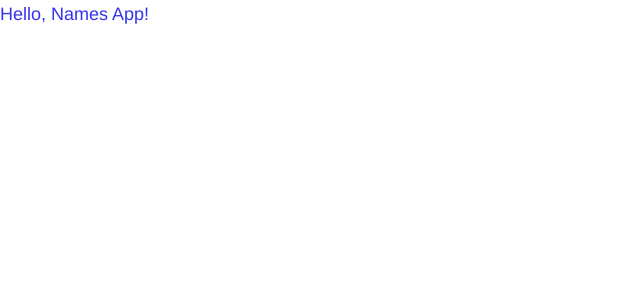
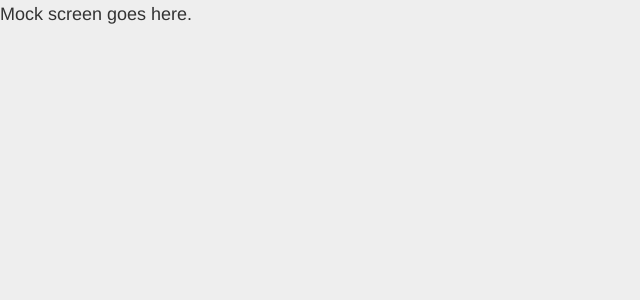
Before and after one commit to zstix/names-app, a React (Vite) app: page / in a window 1280 px wide. Shown: the top 300 px of the page, without its empty margins (0-640 px from the left). Built offline with nearby package versions, Linux system fonts and the light colour scheme.

Commit message:
chore: strted mock process

```diff
--- a/src/components/GlobalStyles.tsx
+++ b/src/components/GlobalStyles.tsx
@@ -29,6 +29,8 @@ const GlobalStyles: React.FC<INamesAppProps> = ({ theme }) => (
 
       body {
         font: ${theme.fonts.primary};
+        color: ${theme.color.text.primary};
+        background-color: ${theme.color.background.primary};
       }
     `}
   />
--- a/src/components/FooBar.tsx
+++ b/src/components/Mock.tsx
@@ -1,14 +1,14 @@
 import React from 'react';
 import { css, withTheme } from '@emotion/react';
 
-const FooBar: React.FC<INamesAppProps> = ({ theme }) => (
+const Mock: React.FC<INamesAppProps> = ({ theme }) => (
   <div
     css={css`
       color: ${theme.color.text.primary};
     `}
   >
-    Hello, Names App!
+    Mock screen goes here.
   </div>
 );
 
-export default withTheme(FooBar);
+export default withTheme(Mock);
--- a/src/index.tsx
+++ b/src/index.tsx
@@ -6,12 +6,12 @@ import { ThemeProvider } from '@emotion/react';
 import { light } from './theme';
 // TODO: remove this
 import GlobalStyles from './components/GlobalStyles';
-import FooBar from './components/FooBar'
+import Mock from './components/Mock'
 
 const App = (
   <ThemeProvider theme={light}>
     <GlobalStyles />
-    <FooBar />
+    <Mock />
   </ThemeProvider>
 );
 
--- a/src/theme.ts
+++ b/src/theme.ts
@@ -19,7 +19,7 @@ export const light: INamesAppTheme = {
   ...baseTheme,
   color: {
     text: {
-      primary: '#33e',
+      primary: '#333',
       secondary: '#666',
     },
     background: {
```
